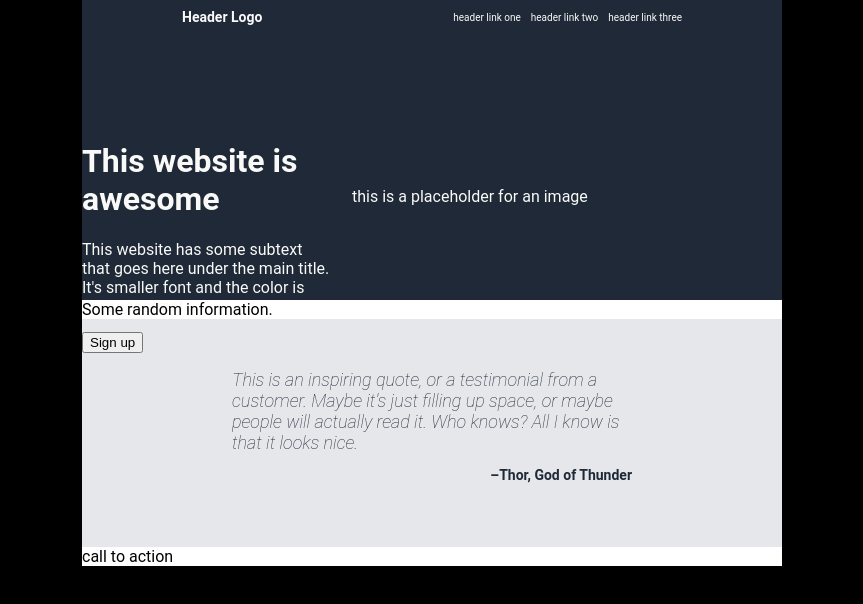
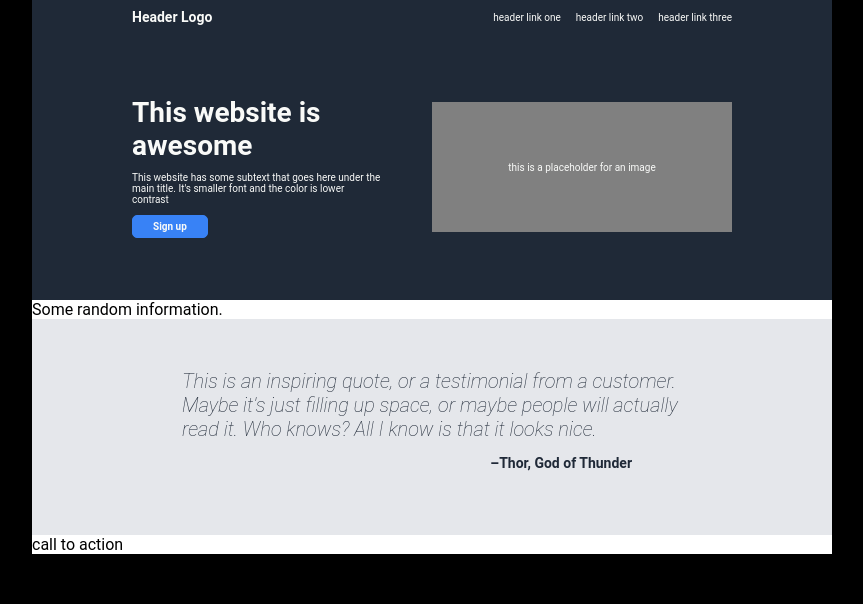
Before and after one commit to bennyzarrabi/landing-page, a plain HTML site: page index.html in a window 1280 px wide. Shown: the whole page, without its empty margins (208-1071 px from the left). Drawn offline with Linux system fonts and the light colour scheme.

Commit message:
Finished styling the top section and touched up the third section

```diff
--- a/style.css
+++ b/style.css
@@ -9,11 +9,9 @@ body {
 }
 
 .box {
-    width: 700px;
+    width: 800px;
     display: flex;
     box-sizing: border-box;
-
-
 }
 
 .one {
@@ -21,7 +19,7 @@ body {
     color: #f9faf8;
     flex-wrap: wrap;
     height: 300px;
-
+    row-gap: 0px;
 }
 
     .header {
@@ -29,7 +27,7 @@ body {
         flex-wrap: nowrap;
         align-items: center;
         height: 34px;
-        width: 500px;
+        width: 600px;
         margin-left: 100px;
         justify-content: space-between;
     }
@@ -42,34 +40,52 @@ body {
         .links {
             font-size: 10px;
             display: flex;
-            gap: 10px;
+            gap: 15px;
         }
 
     .main {
         display: flex;
         align-items: center;
-        gap: 20px;
+        justify-content: space-between;
+        margin-left: 100px;
+        padding: 0%;
+        width: 600px;
+        height: 266px;
     }
 
         .title {
             width: 250px;
-            height: 150px;
+
         }
 
             .title h1 {
-
+                font-size: 28px;
+                margin: 0;
             }
 
             .title p {
-
+                font-size: 10px;
             }
 
             .title button {
-
+                background-color: #3882f6;
+                border: solid #3882f6 1px;
+                border-radius: 5px;
+                color: #f9faf8;
+                font-family: "roboto", sans-serif;
+                font-size: 10px;
+                font-weight: 700;
+                padding: 5px 20px;
             }
 
         .placeholder {
-
+            font-size: 10px;
+            background-color: grey;
+            height: 130px;
+            width: 300px;
+            display: flex;
+            justify-content: center;
+            align-items: center;
         }
 
 
@@ -86,7 +102,7 @@ body {
 }
 
     .quote {
-    font-size: 18px;
+    font-size: 20px;
     color: #1f2937;
     font-style: italic;
     font-weight: 50;
@@ -98,7 +114,7 @@ body {
     color: #1f2937;
     display: flex;
     justify-content: end;
-    width: 400px;
+    width: 450px;
     }
 
 .four {
```
